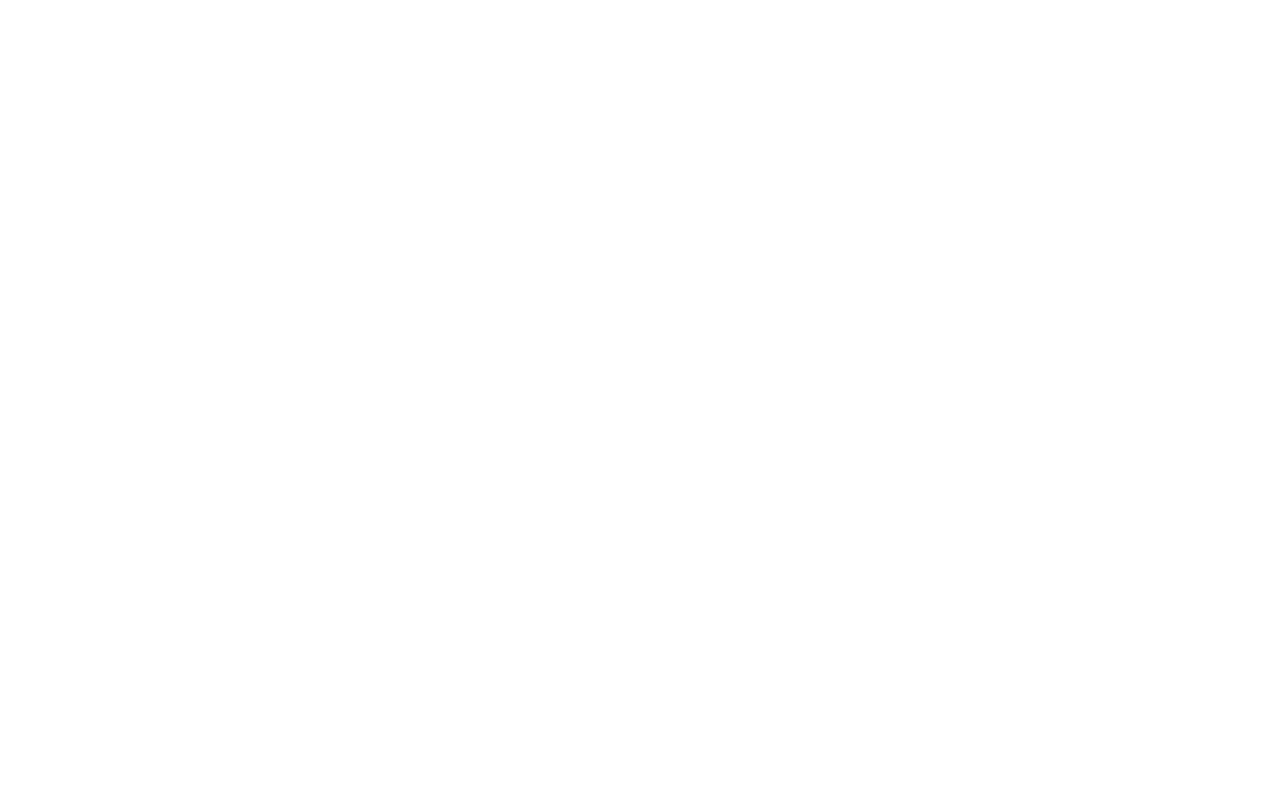
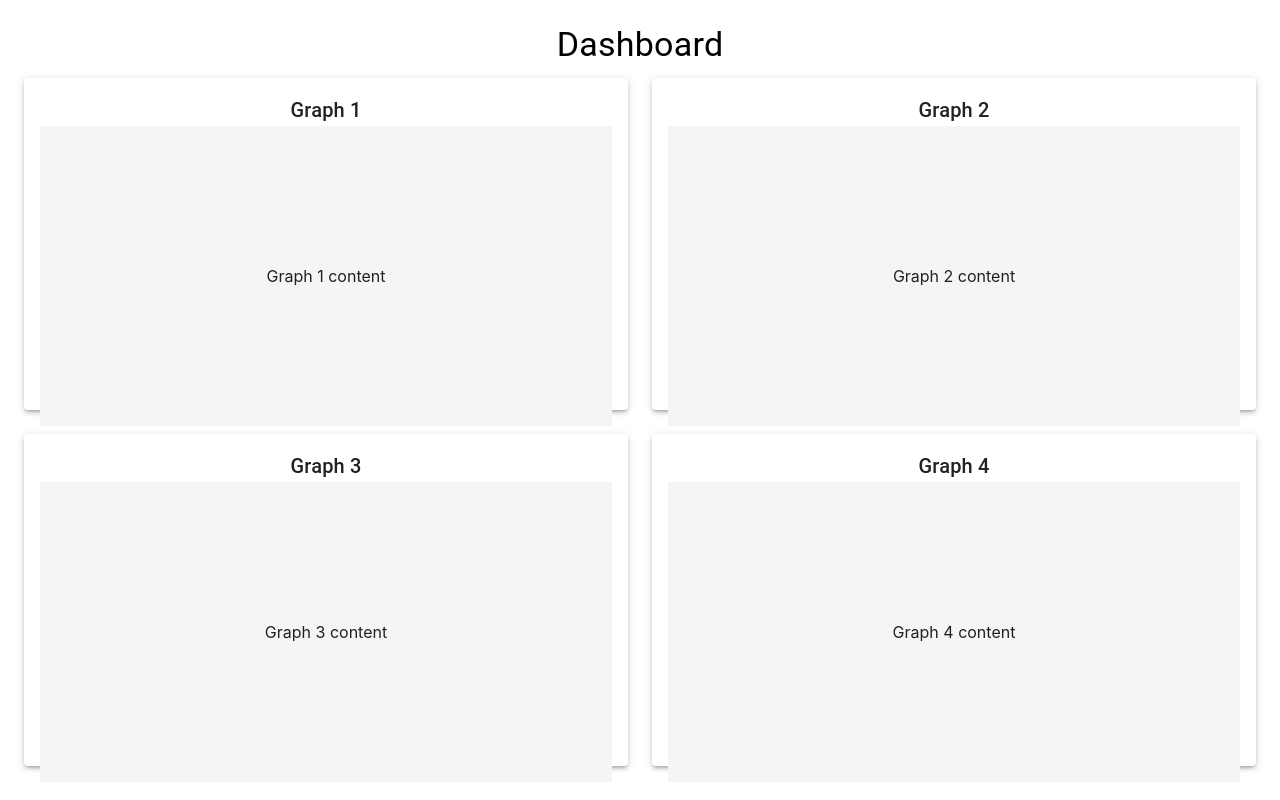
Before and after one commit to ajitsagale/BaseReact, a React (Create React App) app: page /dashboard in a window 1280 px wide. Before the commit this address had no page. Built offline with nearby package versions, Linux system fonts and the light colour scheme.

Commit message:
On login, navigate to dashboard

```diff
--- a/src/features/auth/components/LoginForm.tsx
+++ b/src/features/auth/components/LoginForm.tsx
@@ -4,14 +4,22 @@ import { AppDispatch } from '../../../store/store';
 import { login } from '../store/authSlice';
 import { TextField, Button, Box, Typography } from '@mui/material';
 import { motion } from 'framer-motion';
+import { useNavigate } from 'react-router-dom';
 
 const LoginForm: React.FC = () => {
   const dispatch = useDispatch<AppDispatch>();
+  const navigate = useNavigate();
   const [username, setUsername] = useState('');
   const [password, setPassword] = useState('');
 
   const handleLogin = () => {
-    dispatch(login({ username, password }));
+    dispatch(login({ username, password }))
+      .then(() => {
+        navigate('/dashboard');
+      })
+      .catch((error) => {
+        console.error('Login failed:', error);
+      });
   };
 
   return (
--- /dev/null
+++ b/src/features/dashboard/pages/Dashboard.tsx
@@ -0,0 +1,40 @@
+import React from 'react';
+import { Box, Grid, Paper, Typography } from '@mui/material';
+import { motion } from 'framer-motion';
+
+const Dashboard: React.FC = () => {
+  return (
+    <Box p={3}>
+      <Typography variant="h4" gutterBottom>
+        Dashboard
+      </Typography>
+      <Grid container spacing={3}>
+        {[1, 2, 3, 4].map((graph) => (
+          <Grid item xs={12} md={6} key={graph}>
+            <motion.div
+              initial={{ opacity: 0, y: -50 }}
+              animate={{ opacity: 1, y: 0 }}
+              transition={{ duration: 0.5 }}
+            >
+              <Paper elevation={3} style={{ height: '300px', padding: '16px' }}>
+                <Typography variant="h6">Graph {graph}</Typography>
+                {/* Placeholder for graph */}
+                <Box
+                  display="flex"
+                  justifyContent="center"
+                  alignItems="center"
+                  height="100%"
+                  bgcolor="#f5f5f5"
+                >
+                  Graph {graph} content
+                </Box>
+              </Paper>
+            </motion.div>
+          </Grid>
+        ))}
+      </Grid>
+    </Box>
+  );
+};
+
+export default Dashboard;
--- a/src/router/authRoutes.tsx
+++ b/src/router/authRoutes.tsx
@@ -1,10 +1,11 @@
 import React from 'react';
 import { Route } from 'react-router-dom';
 import LoginPage from '../features/auth/pages/LoginPage';
+import Dashboard from '../features/dashboard/pages/Dashboard';
 
 export const authRoutes = (
   <>
     <Route path="/login" element={<LoginPage />} />
-    {/* Add more auth-related routes here */}
+    <Route path="/dashboard" element={<Dashboard />} />
   </>
 );
```
Also changed, not shown: 1 other file (tests, documents, lock files or other folders).
